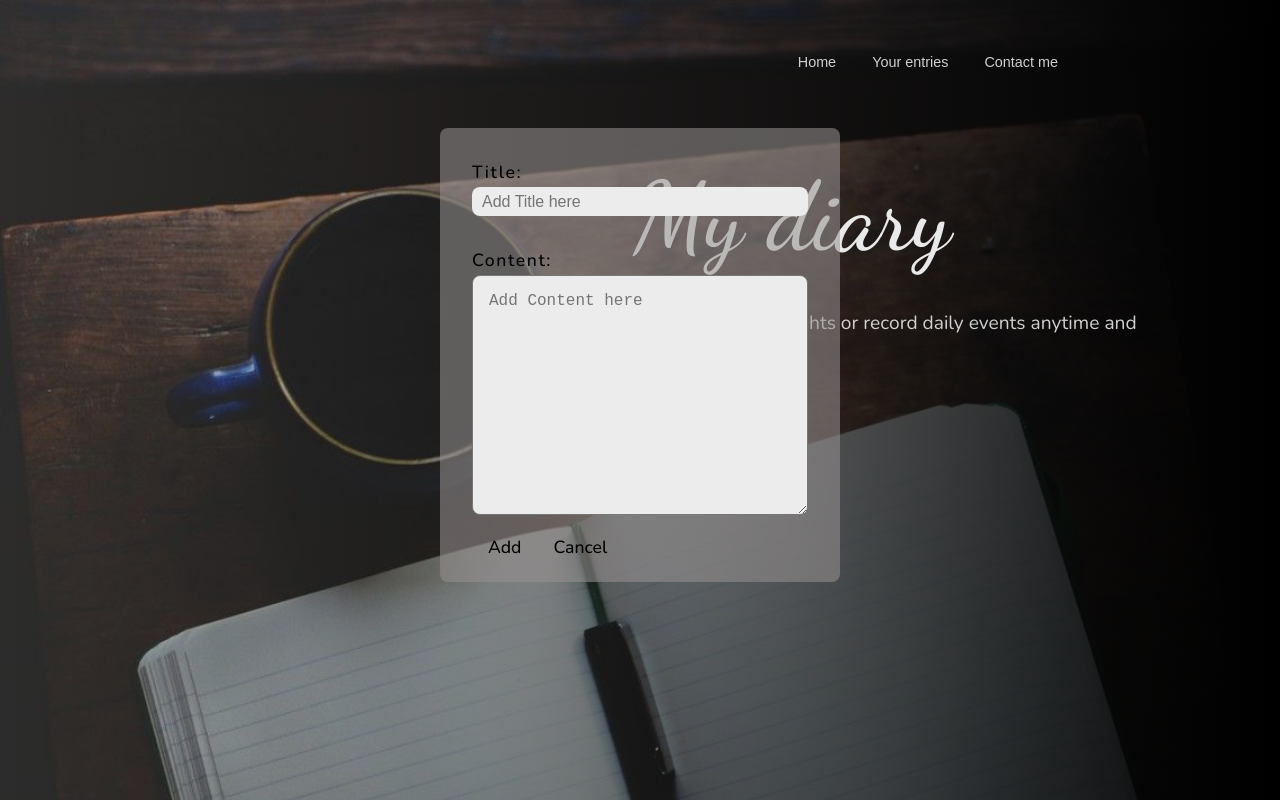
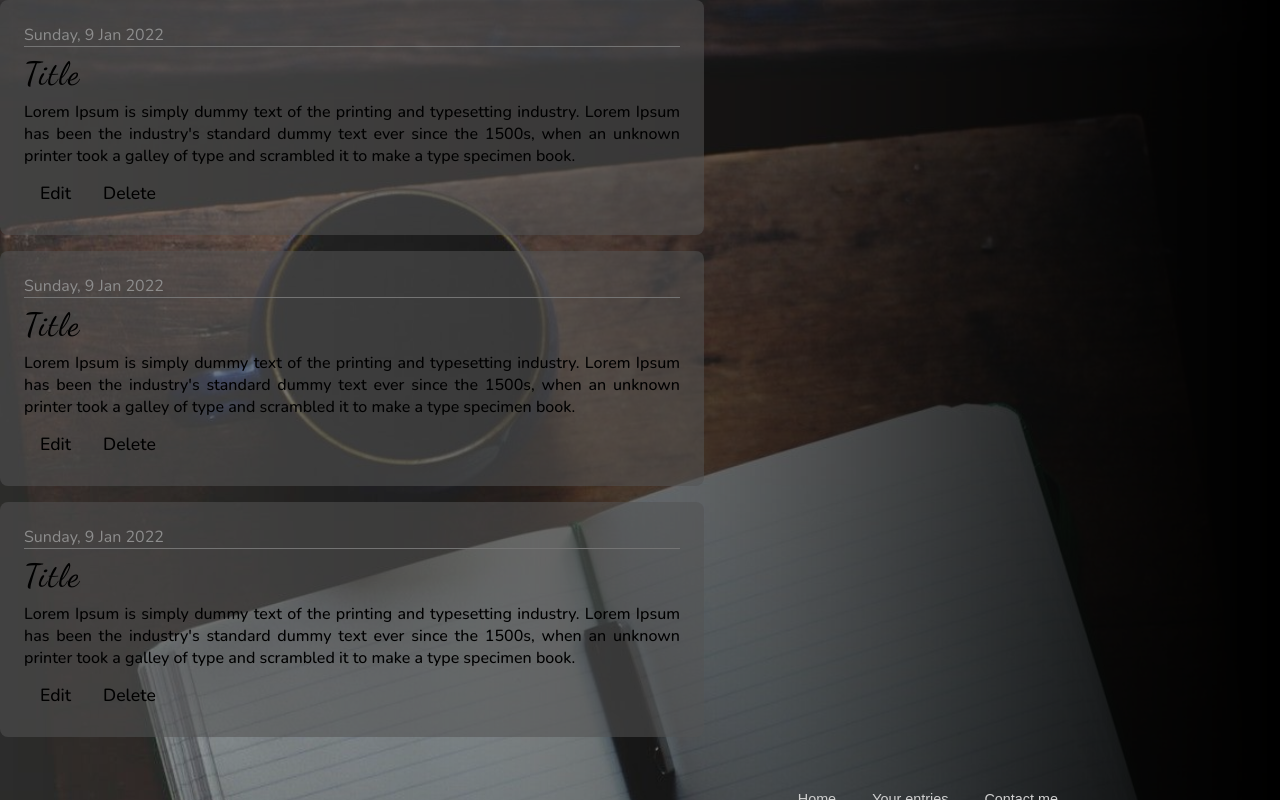
Before and after one commit to Disha-tomar/my-diary, a React (Create React App) app: page / in a window 1280 px wide. Shown: the top 800 px of the page. Built offline with nearby package versions, Linux system fonts and the light colour scheme; a web font is replaced by a local one.

Commit message:
diary item

```diff
--- a/src/App.js
+++ b/src/App.js
@@ -3,12 +3,16 @@
 import { Fragment } from "react";
 import Header from "./components/Header/Header";
 import NewEntryForm from "./components/Diary/NewEntryForm";
+import DiaryItem from "./components/Diary/DiaryItem";
 
 function App() {
   return (
     <Fragment>
+      <DiaryItem />
+      <DiaryItem />
+      <DiaryItem />
       <Header />
-      <NewEntryForm />
+      {/* <NewEntryForm /> */}
     </Fragment>
   );
 }
--- a/src/components/Diary/DiaryItem.js
+++ b/src/components/Diary/DiaryItem.js
@@ -1,3 +1,24 @@
-const DiaryItem = () => {};
+import classes from "./DiaryItem.module.css";
+import FormButton from "../UI/FormButton";
+
+const DiaryItem = (props) => {
+  return (
+    <div className={classes["diary-item-container"]}>
+      <div className={classes.date}>Sunday, 9 Jan 2022</div>
+      <div className={classes.title}>Title</div>
+
+      <p className={classes.content}>
+        Lorem Ipsum is simply dummy text of the printing and typesetting
+        industry. Lorem Ipsum has been the industry's standard dummy text ever
+        since the 1500s, when an unknown printer took a galley of type and
+        scrambled it to make a type specimen book.
+      </p>
+      <div className={classes["btn-container"]}>
+        <FormButton>Edit</FormButton>
+        <FormButton>Delete</FormButton>
+      </div>
+    </div>
+  );
+};
 
 export default DiaryItem;
--- /dev/null
+++ b/src/components/Diary/DiaryItem.module.css
@@ -0,0 +1,37 @@
+.diary-item-container {
+  width: 55%;
+  background-color: rgba(83, 83, 83, 0.555);
+  padding: 1.5rem;
+  display: block;
+  margin-bottom: 1rem;
+  border-radius: 0.5rem;
+  /* color: white; */
+}
+
+.date {
+  color: rgb(141, 141, 141);
+  font-weight: lighter;
+  border-bottom: solid;
+  border-width: 0.05rem;
+  border-color: rgb(116, 116, 116);
+  /* padding-bottom: 0.2rem; */
+}
+
+.title {
+  font-family: "Dancing Script", cursive;
+  font-size: 2rem;
+  font-weight: lighter;
+  letter-spacing: 0.1rem;
+  padding-top: 0.5rem;
+  padding-bottom: 0.5rem;
+}
+
+.content {
+  text-align: justify;
+  text-justify: inter-word;
+  /* font-weight: lighter; */
+}
+
+.btn-container {
+  margin-top: 0.5rem;
+}
--- a/src/components/Diary/NewEntryForm.js
+++ b/src/components/Diary/NewEntryForm.js
@@ -19,7 +19,7 @@ const NewEntryForm = () => {
             ></textarea>
           </div>
           <div className={classes["button-container"]}>
-            <FormButton type="submit">Add</FormButton>
+            <FormButton type="submit">Save</FormButton>
             <FormButton>Cancel</FormButton>
           </div>
         </form>
--- a/src/components/Diary/NewEntryForm.module.css
+++ b/src/components/Diary/NewEntryForm.module.css
@@ -8,7 +8,7 @@
 
 .form {
   position: absolute;
-  background-color: rgba(151, 146, 146, 0.555);
+  background-color: rgba(94, 94, 94, 0.555);
   width: 25rem;
   /* height: 35rem; */
   left: 50%;
@@ -30,7 +30,7 @@
   height: 1.8rem;
   margin-top: 0.2rem;
   font-size: 1rem;
-  background-color: rgb(236, 236, 236);
+  background-color: rgba(236, 236, 236, 0.719);
   border-color: transparent;
   border-radius: 0.5rem;
   padding: 0.5rem;
@@ -48,7 +48,7 @@
   width: 100%;
   height: 15rem;
   font-size: 1rem;
-  background-color: rgb(236, 236, 236);
+  background-color: rgba(236, 236, 236, 0.719);
   border-radius: 0.5rem;
 }
 
```
